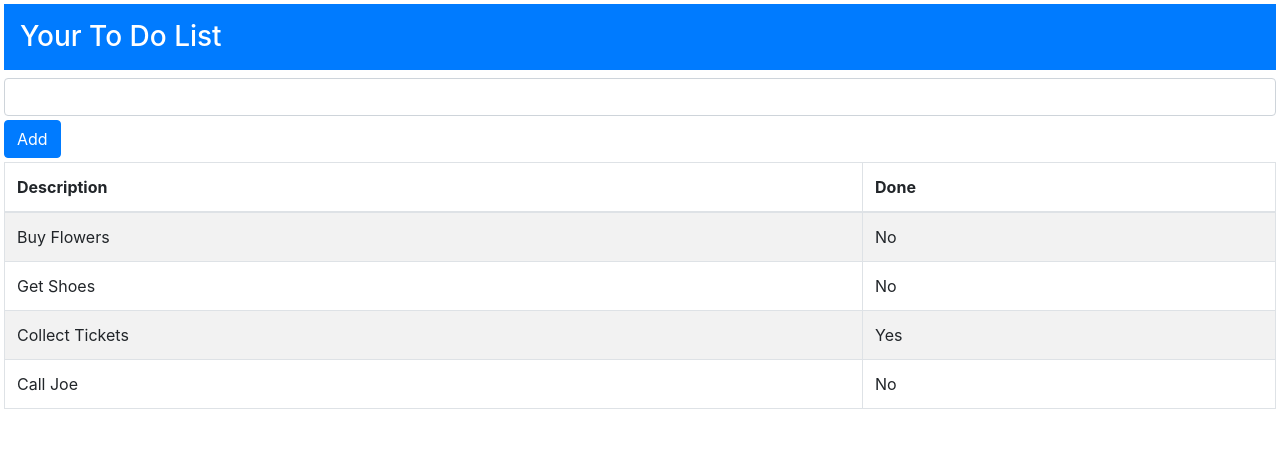
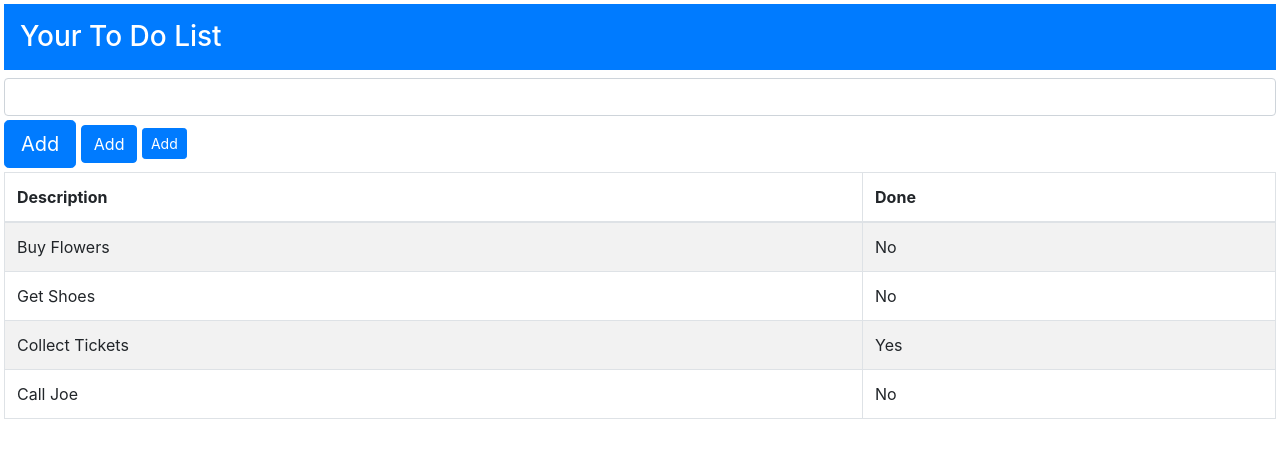
Before and after one commit to Harukine/task-bootstrap, a website: page index.html in a window 1280 px wide. Drawn offline with nearby package versions, Linux system fonts and the light colour scheme.

Commit message:
added large and small buttons

```diff
--- a/index.html
+++ b/index.html
@@ -9,7 +9,9 @@
     <h3 class="bg-primary text-white p-3">Your To Do List</h3>
     <div class="my-1">
         <input class="form-control"/>
+        <button class="btn btn-lg btn-primary mt-1">Add</button> <!-- large button -->
         <button class="btn btn-primary mt-1">Add</button>
+        <button class="btn btn-sm btn-primary mt-1">Add</button> <!-- small button -->
     </div>
     <table class="table table-striped table-bordered">
         <thead>
```
